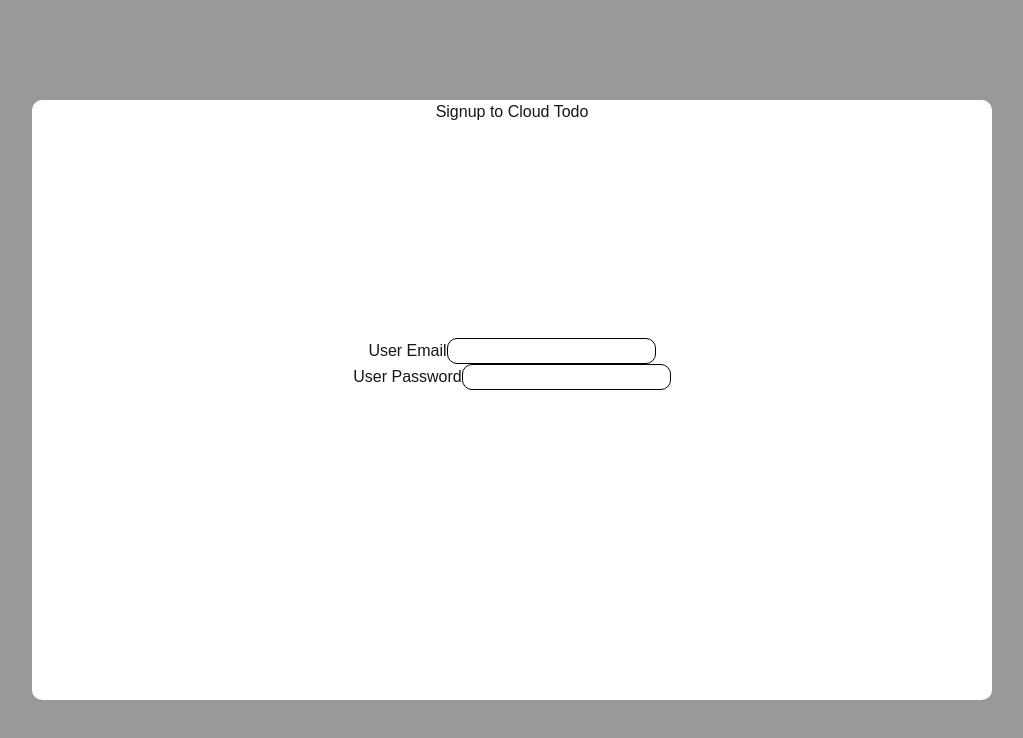
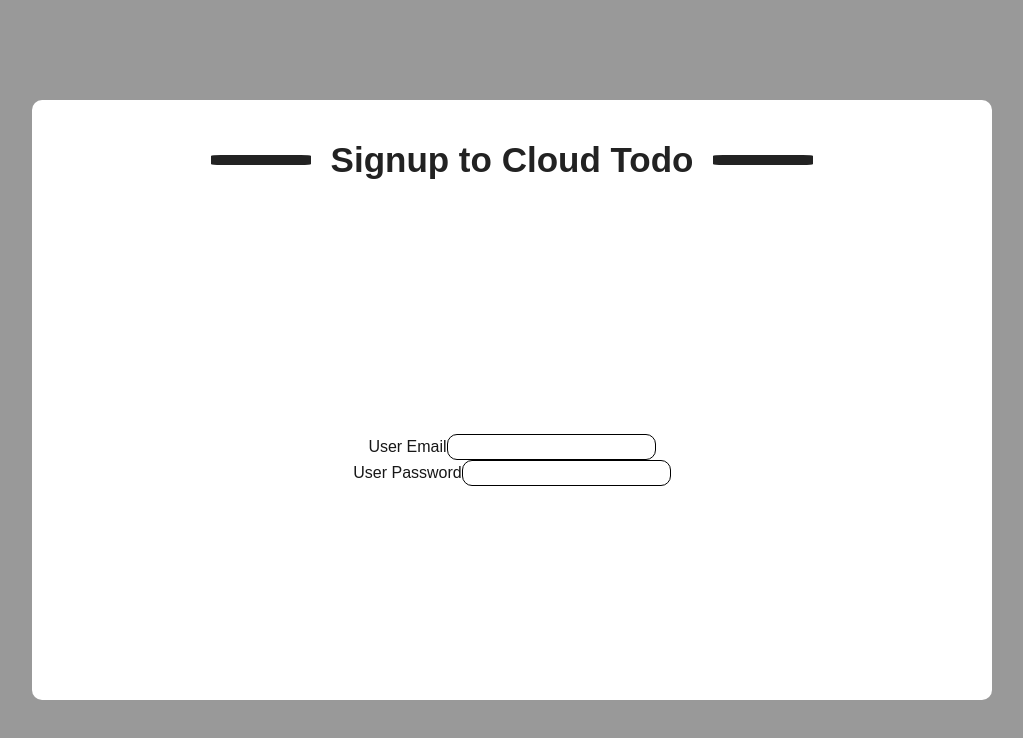
Before and after one commit to xantrailstudio/nextjs-cloud-todo, a Next.js app: page /signup in a window 1280 px wide. Shown: the top 738 px of the page, without its empty margins (128-1151 px from the left). Built offline with nearby package versions, Linux system fonts and the light colour scheme.

Commit message:
Adding form title, and its decorations

```diff
--- a/src/app/form.css
+++ b/src/app/form.css
@@ -63,3 +63,21 @@
 .background-lightgrey{
     background-color: var(--lightgrey);
 }
+
+.form-title{
+    height: 20%;
+}
+
+.form-title h1{
+    font-size: 35px;
+    font-weight: bold;
+    color: var(--darkgrey);
+}
+
+.form-title-side-decoration{
+    height: 10px;
+    width: 100px;
+    background-color: var(--darkgrey);
+    margin: 0px 20px;
+    border-radius: 10%;
+}
--- a/src/app/signup/page.tsx
+++ b/src/app/signup/page.tsx
@@ -6,8 +6,12 @@
   return (
     <>
       <div className="justify-center align-center width-full height-full flex background-lightgrey">
-        <div className="signup-form background-white">
-          <h1 className="form-title text-center">Signup to Cloud Todo</h1>
+        <div className="signup-form background-white flex flex-column">
+          <div className="form-title text-center flex align-center justify-center">
+            <span className="form-title-side-decoration"></span>
+            <h1>Signup to Cloud Todo</h1>
+            <span className="form-title-side-decoration"></span>
+          </div>
           <div className="form flex flex-column">
             <div className="email-input-box">
               <label htmlFor="email">User Email</label>
```
